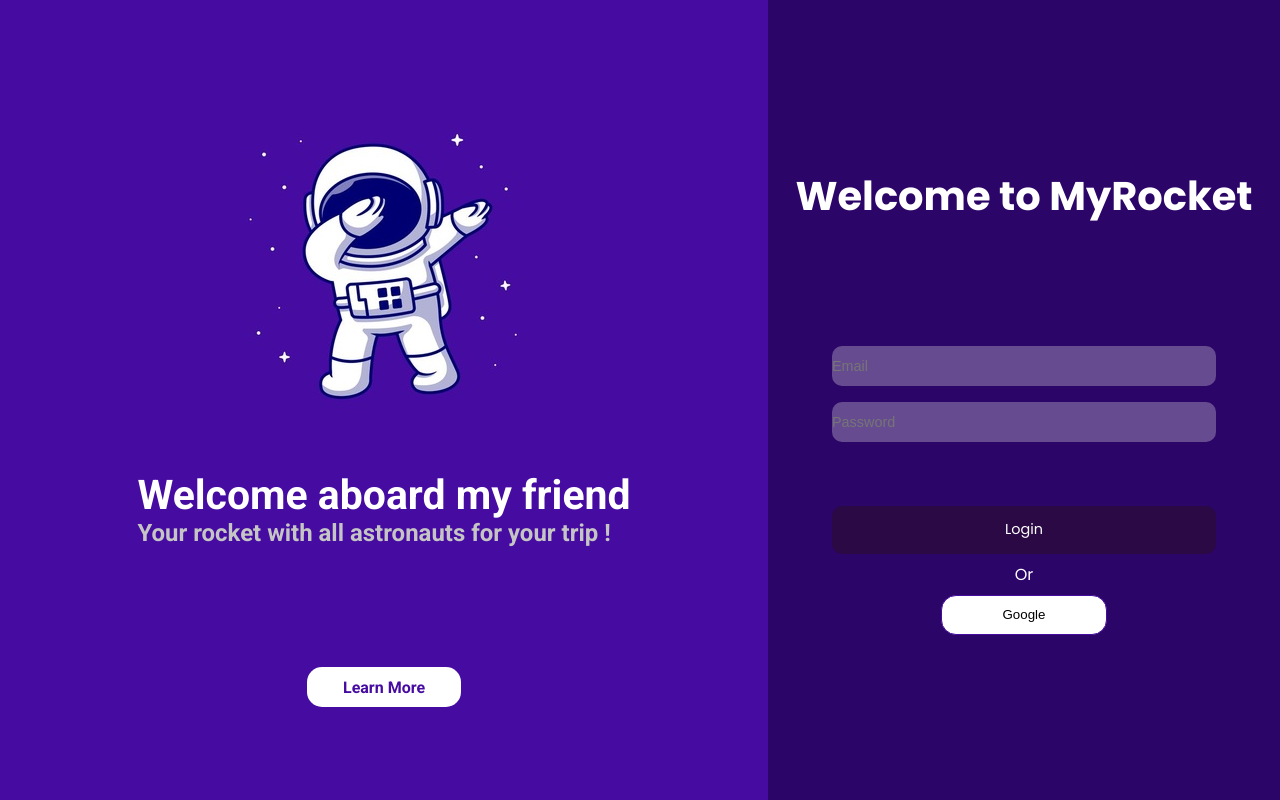
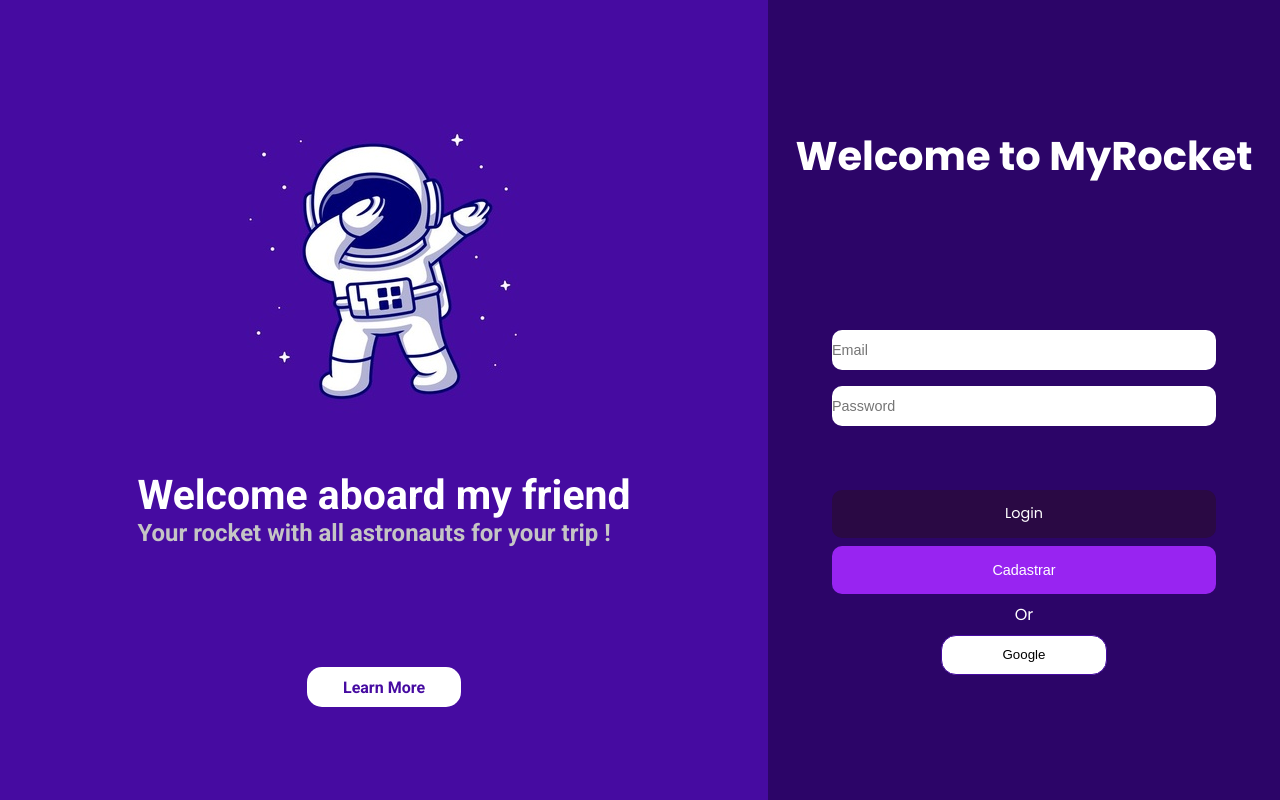
Before and after one commit to davi-souza2001/MyRocketdev, a Next.js app: page /login in a window 1280 px wide. Built offline with nearby package versions, Linux system fonts and the light colour scheme; no server answers; the database is empty.

Commit message:
login email and password add

```diff
--- a/src/data/context/AuthContext.tsx
+++ b/src/data/context/AuthContext.tsx
@@ -9,6 +9,8 @@ interface AuthContextProps {
     user?: User;
     loading?: boolean;
     loginGoogle?: () => Promise<void>;
+    loginWithEmailAndPassword?: (email:string , password:string) => Promise<void>;
+    createUserWithEmailAndPassword?: (email:string , password:string) => Promise<void>;
     logout?: () => Promise<void>;
 }
 
@@ -60,7 +62,27 @@ export function AuthProvider(props) {
             const resp = await firebase.auth().signInWithPopup(
                 new firebase.auth.GoogleAuthProvider()
             )
-            configureSection(resp.user);
+            await configureSection(resp.user);
+            route.push('/createprofile');
+        } finally {
+            setLoading(false);
+        }
+    };
+
+    async function createUserWithEmailAndPassword(email, password) {
+        try {
+            const resp = await firebase.auth().createUserWithEmailAndPassword(email, password);
+            await configureSection(resp.user);
+            route.push('/createprofile');
+        } finally {
+            setLoading(false);
+        }
+    };
+
+    async function loginWithEmailAndPassword(email, password) {
+        try {
+            const resp = await firebase.auth().signInWithEmailAndPassword(email, password);
+            await configureSection(resp.user);
             route.push('/createprofile');
         } finally {
             setLoading(false);
@@ -89,6 +111,8 @@ export function AuthProvider(props) {
             user,
             loading,
             loginGoogle,
+            loginWithEmailAndPassword,
+            createUserWithEmailAndPassword,
             logout
         }}>
             {props.children}
--- a/src/pages/login.tsx
+++ b/src/pages/login.tsx
@@ -9,8 +9,13 @@ import useAuth from "../data/hook/useAuth";
 
 
 export default function Login(){
-    const { loginGoogle } = useAuth();
+    const { loginGoogle, loginWithEmailAndPassword, createUserWithEmailAndPassword} = useAuth();
     const [boxone, setBoxone] = useState(true);
+
+    const [email, setEmail] = useState("");
+    const [password, setPassword] = useState("");
+    const [lookCreate, setLookCreate] = useState(false);
+    const [lookLogin, setLookLogin] = useState(true);
 
     function changebox() {
         if (boxone) {
@@ -18,6 +23,30 @@ export default function Login(){
         } else{
             setBoxone(true);
         }
+    }
+
+    async function createUser(e){
+        e.preventDefault();
+        try{
+            await createUserWithEmailAndPassword(email, password);
+        } catch(e) {
+            alert(e?.message);
+        }
+    }
+
+    async function loginWithEmail(e){
+        e.preventDefault();
+        try{
+            await loginWithEmailAndPassword(email, password);
+        } catch(e) {
+            alert(e);
+        }
+    }
+
+    function toggle(e){
+        e.preventDefault();
+        setLookCreate(true);
+        setLookLogin(false);
     }
 
     return (
@@ -53,9 +82,10 @@ export default function Login(){
             <div className={styles.loginwelcome}>
                 <form>
                     <h2>Welcome to MyRocket</h2>
-                    <input type="text" placeholder="Email" className={styles.email} disabled />
-                    <input type="password" placeholder="Password" className={styles.password} disabled/>
-                    <input type="submit" value="Login"disabled className={styles.login}/>
+                    <input type="text" placeholder="Email" className={styles.email} value={email} onChange={(e) => setEmail(e.target.value)}/>
+                    <input type="password" placeholder="Password" className={styles.password} value={password} onChange={(e) => setPassword(e.target.value)}/>
+                    {lookLogin ? <input type="submit" value="Login" className={styles.login} onClick={loginWithEmail}/> : false}
+                    {lookCreate ? <> <input type="submit" value="Cadastrar" className={styles.create} onClick={createUser}/>  </>: <input type="submit" value="Cadastrar" className={styles.create} onClick={toggle}/>}
                 </form>
                 <p className={styles.p}>Or</p>
                 <div className={styles.logingoogle}>
--- a/src/styles/Login.module.css
+++ b/src/styles/Login.module.css
@@ -116,6 +116,7 @@
 .loginwelcome h2{
     color: #fff;
     font-size: 5vh;
+    margin-bottom: 3vh;
     animation-name: change;
     animation-duration: 0.8s;
 }
@@ -176,6 +177,21 @@
     animation-duration: 1.4s;
 }
 
+.create{
+    height: 6vh;
+    margin-bottom: 1vh;
+    color: #fff;
+    background-color: #9824f1;
+    cursor: pointer;
+    animation-name: change;
+    animation-duration: 1.4s;
+    transition: 0.2s;
+}
+
+.create:hover{
+    background-color: #631a9b;
+}
+
 .p{
     color: #fff;
 }
```
Also changed, not shown: src/components/Profile.tsx (+1 -1 lines), src/styles/Error.module.css (added, +12 -0 lines).
